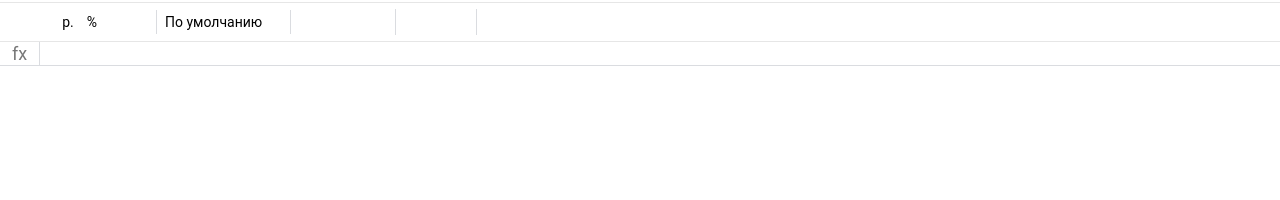
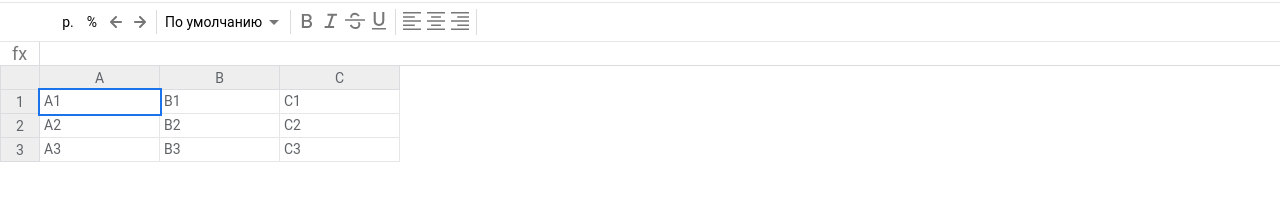
Before and after one commit to Maksimssw/excel, a website: page src/pages/index.html in a window 1280 px wide. Shown: the part 54-254 px from the top of the page. Drawn offline with Linux system fonts and the light colour scheme; files whose address does not match are found by name.

Commit message:
feat(layout): Add table section

```diff
--- a/src/pages/index.html
+++ b/src/pages/index.html
@@ -249,10 +249,58 @@
 
 		<div class="formula grid-row justify-content-start">
 			<div class="formula__fx">fx</div>
-				<div class="formula__input" contenteditable spellcheck="false"></div>
+			<div class="formula__input" contenteditable="" spellcheck="false"></div>
 		</div>
 
 		<div class="table">
+
+			<div class="row grid-row justify-content-start">
+				<div class="row__info grid-row justify-content-start">
+
+				</div>
+
+				<div class="row__data">
+					<div class="column grid-row justify-content-center">A</div>
+					<div class="column grid-row justify-content-center">B</div>
+					<div class="column grid-row justify-content-center">C</div>
+				</div>
+			</div>
+
+			<div class="row grid-row justify-content-start">
+				<div class="row__info grid-row justify-content-start">
+					1
+				</div>
+
+				<div class="row__data">
+					<div class="cell selected" contenteditable="">A1</div>
+					<div class="cell" contenteditable="">B1</div>
+					<div class="cell" contenteditable="">C1</div>
+				</div>
+			</div>
+
+			<div class="row grid-row justify-content-start">
+				<div class="row__info grid-row justify-content-start">
+					2
+				</div>
+
+				<div class="row__data">
+					<div class="cell" contenteditable="">A2</div>
+					<div class="cell" contenteditable="">B2</div>
+					<div class="cell" contenteditable="">C2</div>
+				</div>
+			</div>
+
+			<div class="row grid-row justify-content-start">
+				<div class="row__info grid-row justify-content-start">
+					3
+				</div>
+
+				<div class="row__data">
+					<div class="cell" contenteditable="">A3</div>
+					<div class="cell" contenteditable="">B3</div>
+					<div class="cell" contenteditable="">C3</div>
+				</div>
+			</div>
 
 		</div>
 
--- a/src/static/styles/global.css
+++ b/src/static/styles/global.css
@@ -23,7 +23,10 @@
   --height-toolbar:  40px;
   --height-formula:  24px;
 
+  --cell-width:      120px;
   --info-cell-width: 40px;
+
+  --row-height:      24px;
 }
 
 * {
@@ -34,6 +37,7 @@
   font-size: 14px;
   font-weight: 400;
   box-sizing: border-box;
+  outline: none;
 }
 
 a {
@@ -79,6 +83,10 @@ button {
   justify-content: space-between;
 }
 
+.justify-content-center {
+  justify-content: center;
+}
+
 .rotate-90 {
   transform: rotate(-90deg);
 }
--- a/src/static/styles/styles.css
+++ b/src/static/styles/styles.css
@@ -192,3 +192,61 @@
   color: var(--color-gray500);
   outline: none;
 }
+
+.table {
+  position: absolute;
+  top: calc(var(--height-formula) + var(--height-toolbar) + var(--height-header));
+  right: 0;
+  left: 0;
+  padding-bottom: 2px;
+  overflow-x: auto;
+}
+
+.row {
+  min-height: 20px;
+  height: var(--row-height);
+}
+
+
+.row__info {
+  justify-content: center;
+  height: 100%;
+  min-width: var(--info-cell-width);
+  border: 1px solid var(--color-gray350);
+  border-top: 0;
+  background: var(--color-gray100);
+  color: var(--color-gray500);
+}
+
+.row__data {
+  display: grid;
+  grid-auto-flow: column;
+  height: 100%;
+}
+
+.column {
+  width: var(--cell-width);
+  min-width: 40px;
+  height: 100%;
+  color: var(--color-gray500);
+  background: var(--color-gray100);
+  border: 1px solid var(--color-gray350);
+  border-top: 0;
+  border-left: 0;
+}
+
+.cell {
+  width: var(--cell-width);
+  min-width: 40px;
+  padding: var(--border-sm);
+  border: 1px solid var(--color-gray250);
+  border-top: 0;
+  border-left: 0;
+  color: var(--color-gray500);
+}
+
+.cell.selected {
+  border: none;
+  outline: 2px solid var(--color-blue400);
+  z-index: 2;
+}
```
Also changed, not shown: src/static/icons/sprite.svg. Lines whose indentation alone changed are shown as unchanged.
